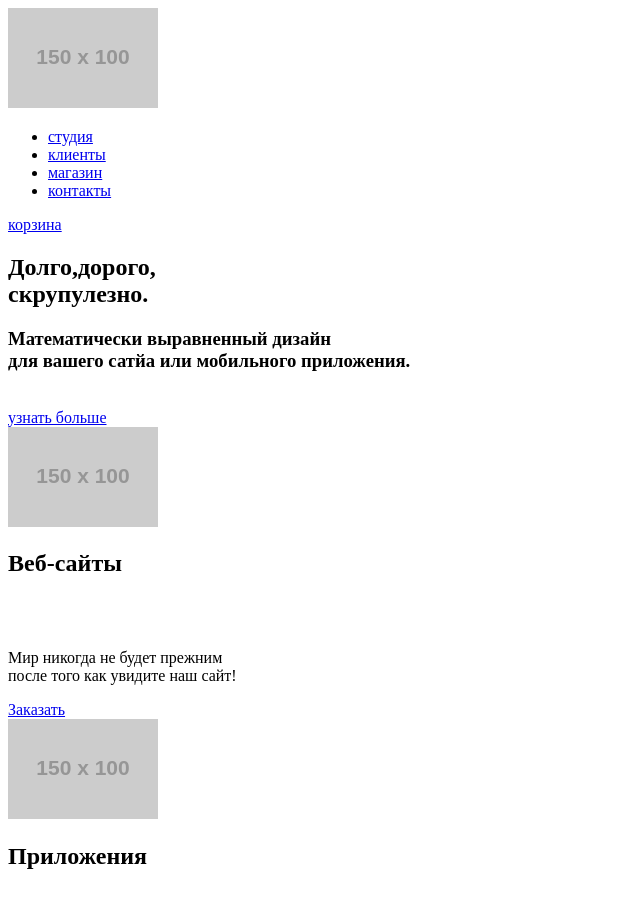
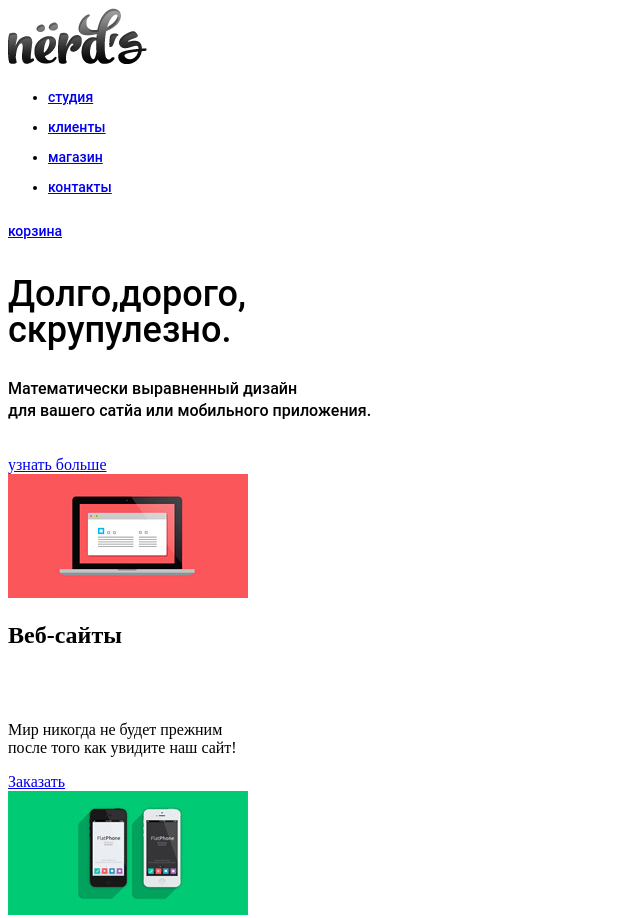
Before and after one commit to NikitaBogus/123213-nerds, a plain HTML site: page index.html in a window 1280 px wide. Shown: the top 918 px of the page, without its empty margins (0-640 px from the left). Drawn offline with Linux system fonts and the light colour scheme; placeholder pictures from the web are drawn by us.

Commit message:
Задание по photoshop

```diff
--- /dev/null
+++ b/css/style.css
@@ -0,0 +1,33 @@
+
+
+.main-navigation {
+	font-size: 14px;
+	color: black;
+	font-family: "Roboto Medium";
+	line-height: 30px;
+	font-weight: medium ;
+
+}
+.basket {
+	font-size: 14px;
+	color: black;
+	font-family: "Roboto Medium";
+	line-height: 30px;
+	font-weight: medium ;
+}
+
+.slider>h2 {
+	font-size: 36px;
+	color: black;
+	font-family: "Roboto Medium";
+	line-height: 36px;
+	font-weight: medium ;
+}
+
+.slider>h3 {
+	font-size: 16px;
+	color: black;
+	font-family: "Roboto Medium";
+	line-height: 22px;
+	font-weight: medium ;
+}
--- a/index.html
+++ b/index.html
@@ -3,6 +3,7 @@
 	<head>
 		<meta charset="utf-8">
 		<title>HTML Academy: Нёрдс</title>
+		<link href="css/style.css" rel="stylesheet">
     </head>
     <body>
 
@@ -11,7 +12,7 @@
 		<div class="container">
 
 		  <div class="logo">
-			<a href="#"><img src="http://placehold.it/150x100" alt="logo-nerds" ></a>
+			<a href="#"><img src="img/mainlogo.png" width="139" height="56" alt="mainlogo"></a>
 		  </div>
 
 		  <nav class="main-navigation">
@@ -52,7 +53,7 @@
 
 		  <div class="main-offer">
 		    <article>
-			  <img src="http://placehold.it/150x100" alt="веб-сайты" >
+			  <img src="img/web.jpg" width="240" height="124" alt="веб-сайты" >
 			  <h2>Веб-сайты</h2><br>
 			  <br>
 			  <p>Мир никогда не будет прежним <br> после того как увидите наш сайт!</p>
@@ -60,7 +61,7 @@
 			</article>
 
 			<article>
-			  <img src="http://placehold.it/150x100" alt="приложения" >
+			  <img src="img/apps.jpg" width="240" height="124" alt="приложения" >
 			  <h2>Приложения</h2><br>
 			  <br>
 			  <p>Покорите топ-10 приложений<br> в AppStore и Google Play</p>
@@ -68,7 +69,7 @@
 		    </article>
 
 			<article>
-			  <img src="http://placehold.it/150x100" alt="презентации" >
+			  <img src="img/pre.jpg" width="240" height="124" alt="презентации" >
 			  <h2>Презентации</h2><br>
 			  <br>
 			  <p>Вы даже не подозреваете,<br> насколько вы изумительны!</p>
```
Also changed, not shown: img/Layer 24.png (added), img/apps.jpg (added), img/avenue.png (added), img/aviator.png (added), img/dovetail.png (added), img/glukhanko.png (added), img/mainlogo.png (added), img/map.png (added), img/mapmark.png (added), img/nerds2004.png (added), img/pre.jpg (added), img/slider1.png (added), img/slider2.png (added), img/slider3.png (added), 2 more files.
